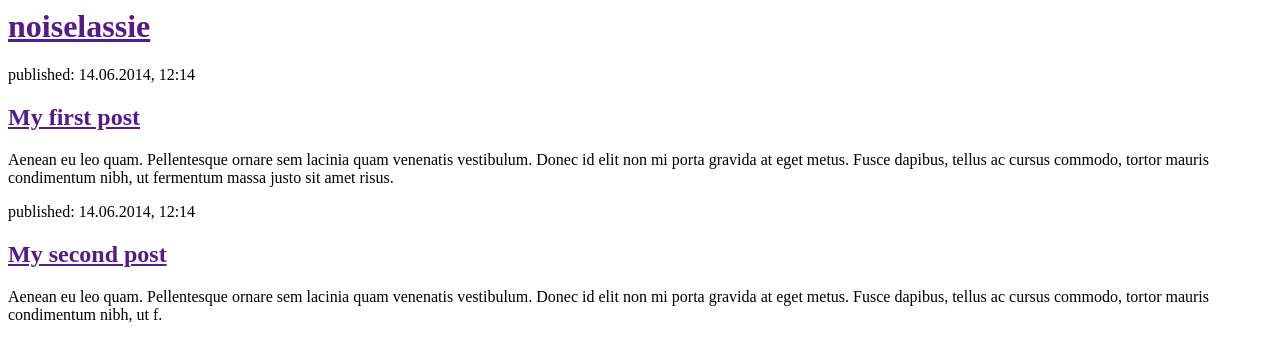
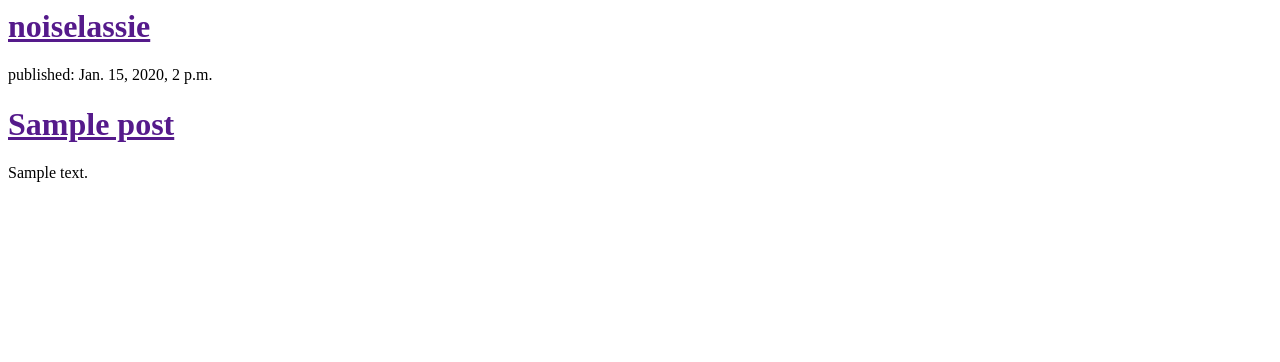
Before and after one commit to noiselassie/my-first-blog, a Django app: template blog/templates/blog/post_list.html in a window 1280 px wide. Shown: the top 362 px of the page. Run offline with Django 3.2, Linux system fonts and the light colour scheme; the template is opened without the code that fills it: values that come from a table or form of the project are taken from there, others are empty; tables that the repository leaves empty hold one stand-in row (values such as "Sample post").

Commit message:
modified templates to display posts from database

```diff
--- a/blog/templates/blog/post_list.html
+++ b/blog/templates/blog/post_list.html
@@ -6,17 +6,12 @@
             <div>
                 <h1><a href="">noiselassie</a></h1>
             </div>
-
+            {% for post in posts %}
             <div>
-                <p>published: 14.06.2014, 12:14</p>
-                <h2><a href="">My first post</a></h2>
-                <p>Aenean eu leo quam. Pellentesque ornare sem lacinia quam venenatis vestibulum. Donec id elit non mi porta gravida at eget metus. Fusce dapibus, tellus ac cursus commodo, tortor mauris condimentum nibh, ut fermentum massa justo sit amet risus.</p>
+            <p>published: {{ post.published_date }}</p>
+            <h1><a href="">{{ post.title }}</a></h1>
+            <p>{{ post.text|linebreaksbr }}</p>
             </div>
-
-            <div>
-                <p>published: 14.06.2014, 12:14</p>
-                <h2><a href="">My second post</a></h2>
-                <p>Aenean eu leo quam. Pellentesque ornare sem lacinia quam venenatis vestibulum. Donec id elit non mi porta gravida at eget metus. Fusce dapibus, tellus ac cursus commodo, tortor mauris condimentum nibh, ut f.</p>
-            </div>
-        </body>
+            {% endfor %}
+         </body>
     </html>
```
Also changed, not shown: blog/views.py (+4 -3 lines).
